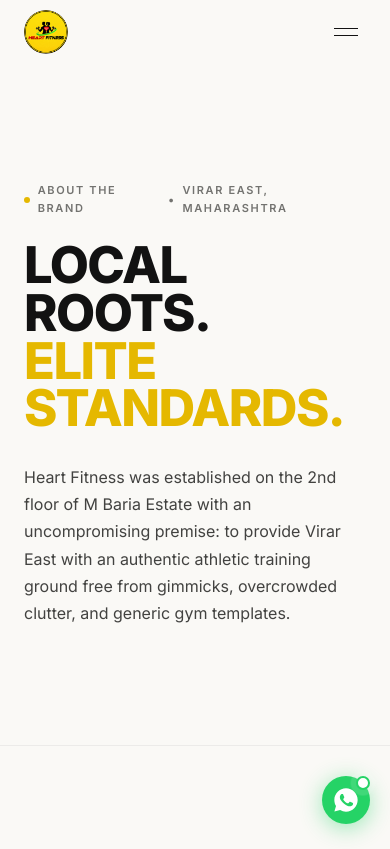
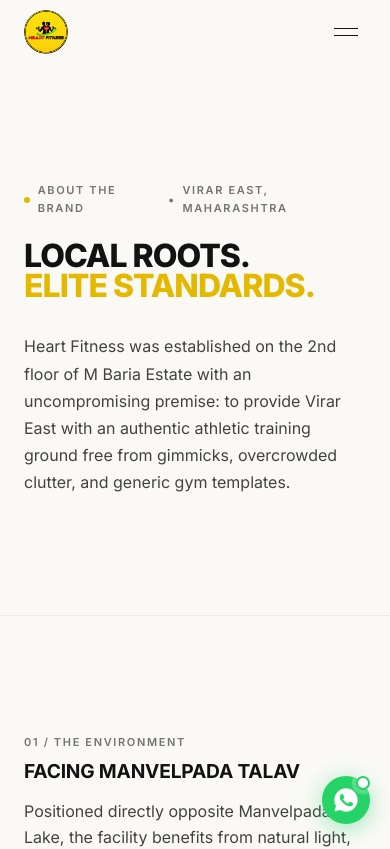
Before and after one commit to swappy-2003/heart-fitness, a Next.js app: page /about in a window 390 px wide. Shown: the top 849 px of the page. Built offline with nearby package versions, Linux system fonts and the light colour scheme.

Commit message:
fix: prevent horizontal overflow and adjust hero heading typography

```diff
--- a/src/app/globals.css
+++ b/src/app/globals.css
@@ -58,6 +58,7 @@
     -moz-osx-font-smoothing: grayscale;
     text-rendering: optimizeLegibility;
     scroll-behavior: auto; /* Lenis handles smooth scroll */
+    overflow-x: hidden;
   }
 
   html.lenis,
@@ -371,7 +372,8 @@
   }
 
   .heading-hero {
-    font-size: clamp(2.75rem, 13vw, 5rem);
+    font-size: clamp(1.8rem, 8.2vw, 4.25rem);
+    overflow-wrap: break-word;
   }
 
   .heading-section {
```
